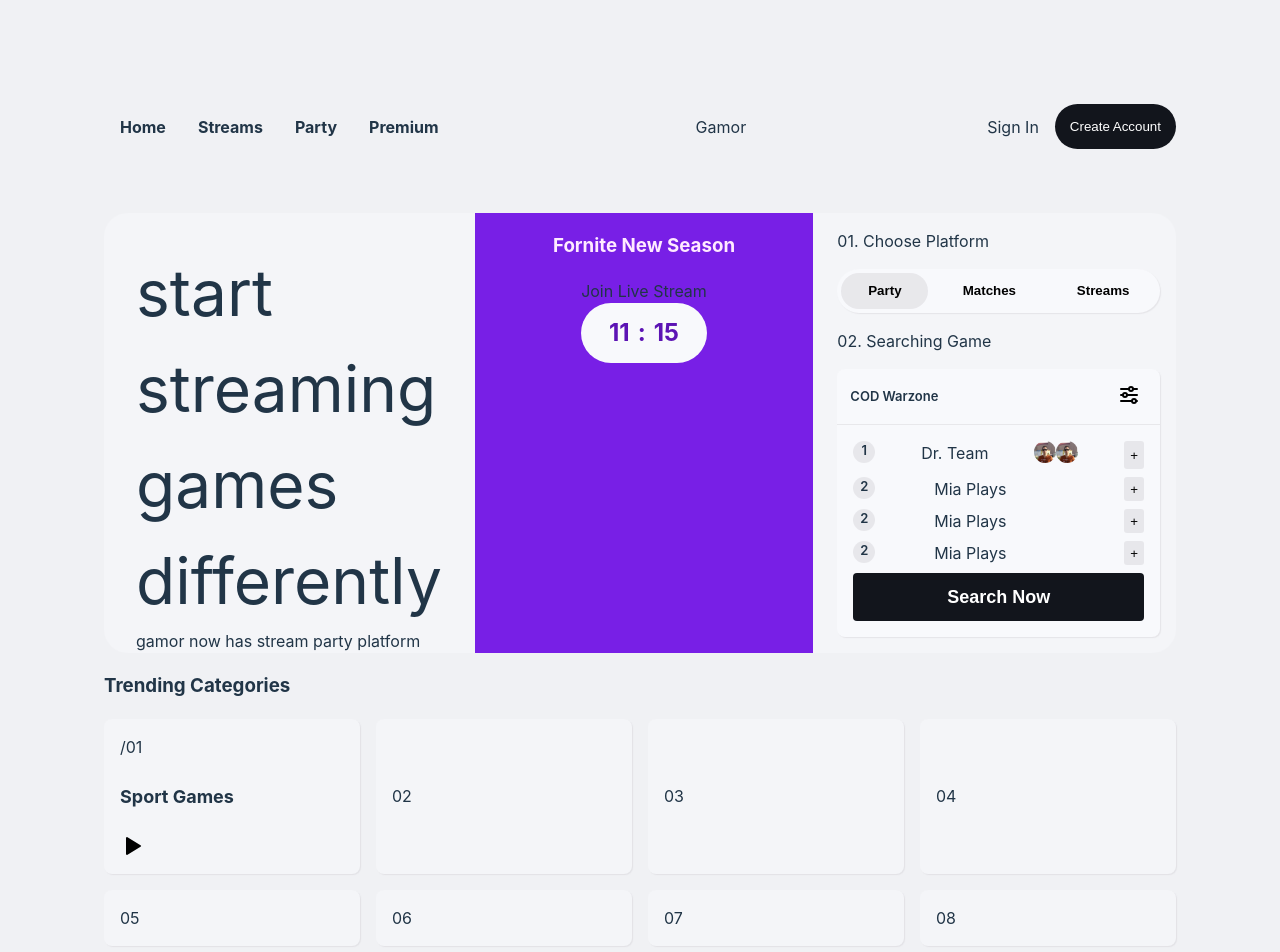
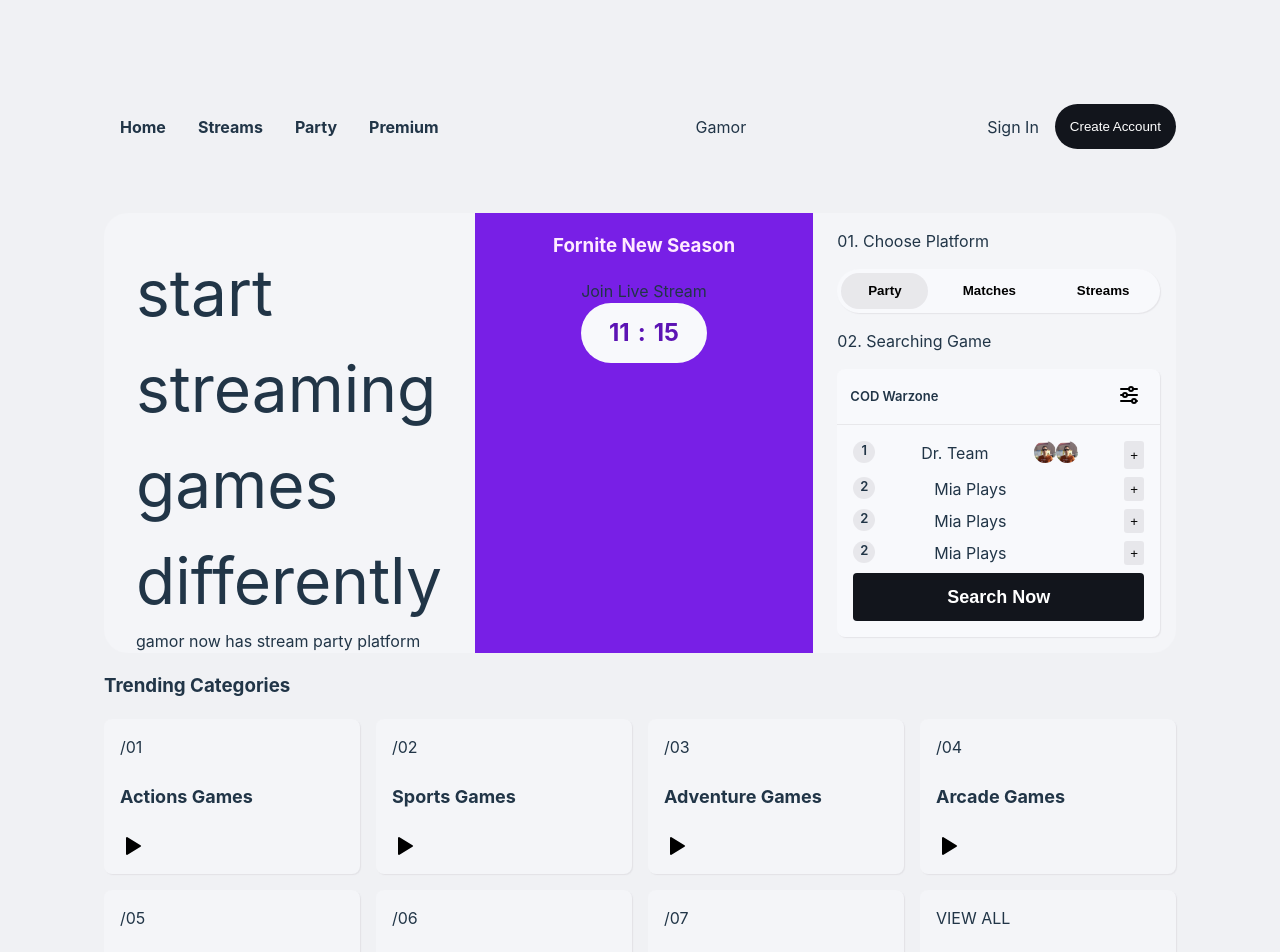
Before and after one commit to armcv/gamor-plataform, a React (Vite) app: page / in a window 1280 px wide. Shown: the top 952 px of the page. Built offline with nearby package versions, Linux system fonts and the light colour scheme.

Commit message:
refactor: populate game categories

```diff
--- a/src/components/games-category-gallery.jsx
+++ b/src/components/games-category-gallery.jsx
@@ -1,6 +1,7 @@
 import React from 'react';
 import PropTypes from 'prop-types';
 import PlayIcon from "../assets/player-play-filled.svg";
+import { gameCategories as categories } from "../data/game-categories";
 
 GamesCategoryGallery.propTypes = {
 
@@ -11,18 +12,20 @@ function GamesCategoryGallery(props) {
         <div>
             <h3>Trending Categories</h3>
             <div className="games-category-wrapper">
+                {
+                    categories.map(({ category, id }) => (
+                        <div className="games-category-card">
+                            <span>/{id}</span>
+                            <span className='category-label'>{category} Games</span>
+                            <img src={PlayIcon} alt="" />
+                        </div>
+                    ))
+                }
                 <div className="games-category-card">
-                    <span>/01</span>
-                    <span className='category-label'>Sport Games</span>
+                    <span>VIEW ALL</span>
+                    <span className='category-label'>All Categories</span>
                     <img src={PlayIcon} alt="" />
                 </div>
-                <div className="games-category-card">02</div>
-                <div className="games-category-card">03</div>
-                <div className="games-category-card">04</div>
-                <div className="games-category-card">05</div>
-                <div className="games-category-card">06</div>
-                <div className="games-category-card">07</div>
-                <div className="games-category-card">08</div>
             </div>
 
         </div>
```
